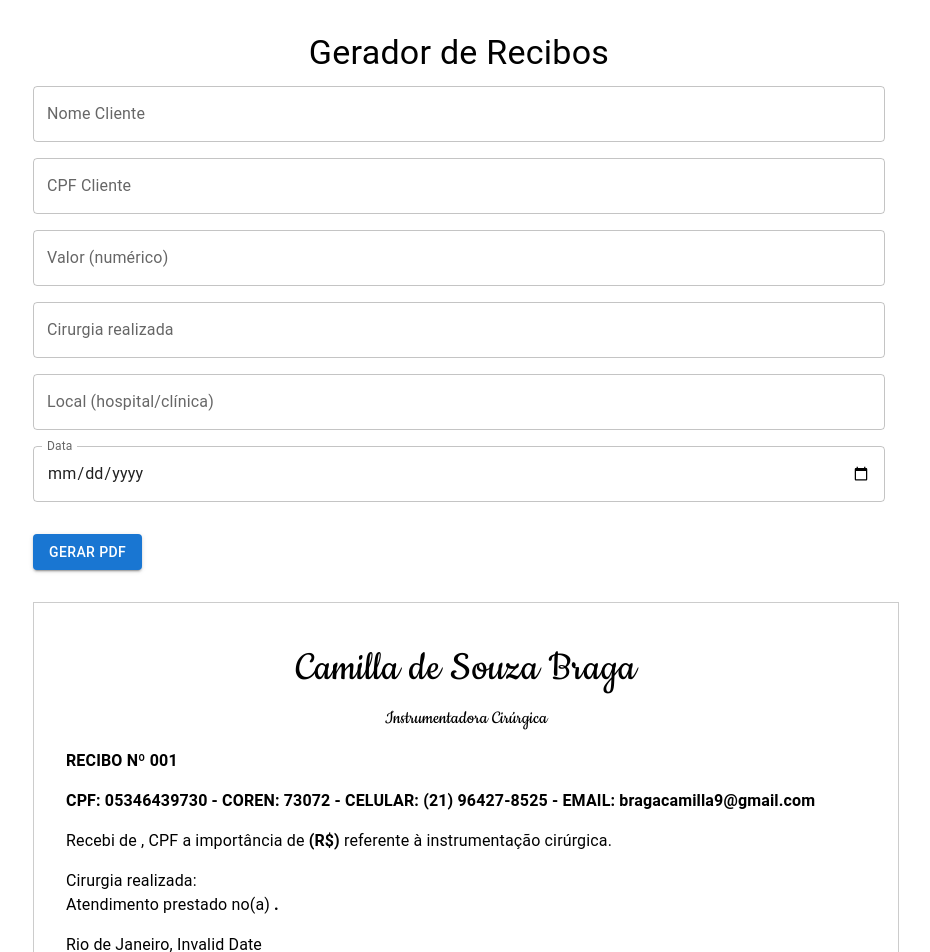
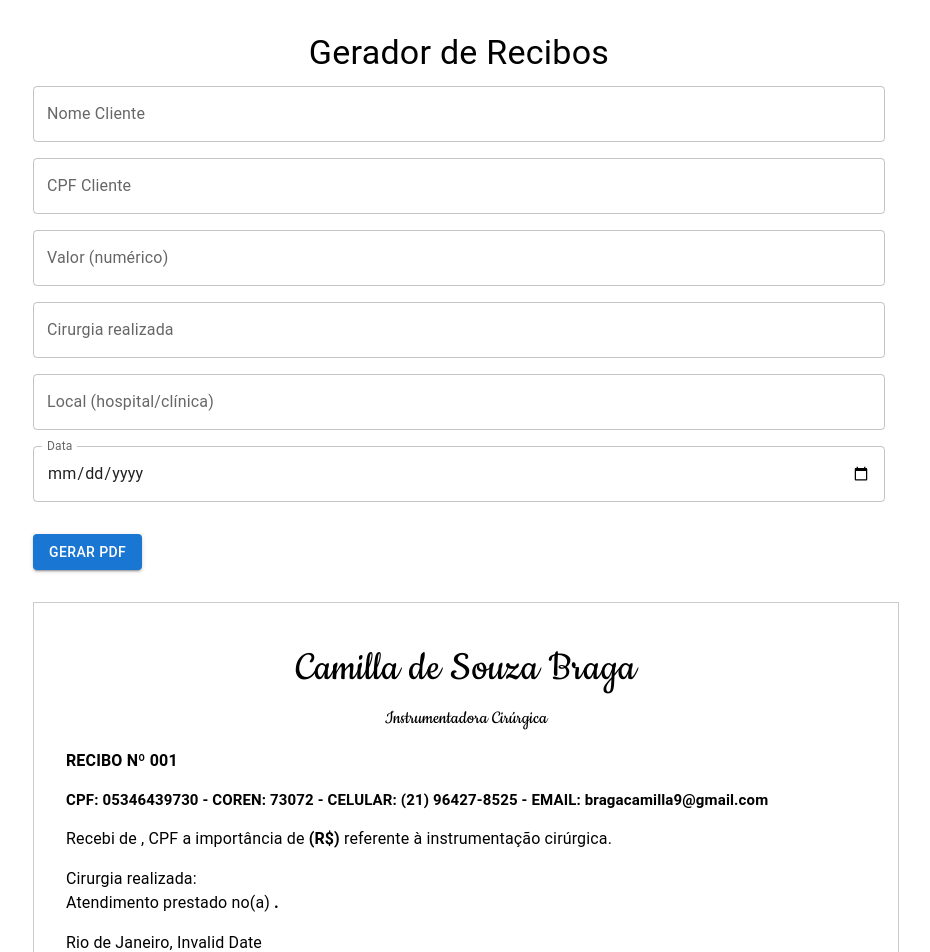
Before and after one commit to GabrielBTorres/my-recibo-app, a React (Create React App) app: page / in a window 1280 px wide. Shown: the top 952 px of the page, without its empty margins (181-1111 px from the left). Built offline with nearby package versions, Linux system fonts and the light colour scheme.

Commit message:
size 2.0

```diff
--- a/src/components/ReceiptGenerator.js
+++ b/src/components/ReceiptGenerator.js
@@ -106,7 +106,7 @@ export default function ReceiptGenerator() {
         <Typography sx={{ fontFamily: 'cookie', fontSize: 45, textAlign: 'center' }}> {PROVIDER.name}</Typography>
         <Typography sx={{ fontFamily: 'cookie', fontSize: 20, textAlign: 'center', mt: 0 }}> Instrumentadora Cirúrgica</Typography>
         <Typography sx={{ mt: 2, fontWeight: 'bold' }}>RECIBO Nº {formatReceiptNumber(receiptNumber)}</Typography>
-        <Typography sx={{ mt: 2, fontWeight: 'bold' }}>
+        <Typography sx={{ mt: 2, fontWeight: 'bold', fontSize: 15}}>
           CPF: {PROVIDER.cpf} - COREN: {PROVIDER.coren} - CELULAR: {PROVIDER.telefone} - EMAIL: {PROVIDER.email}
         </Typography>
         <Typography sx={{ mt: 2 }}>
```
